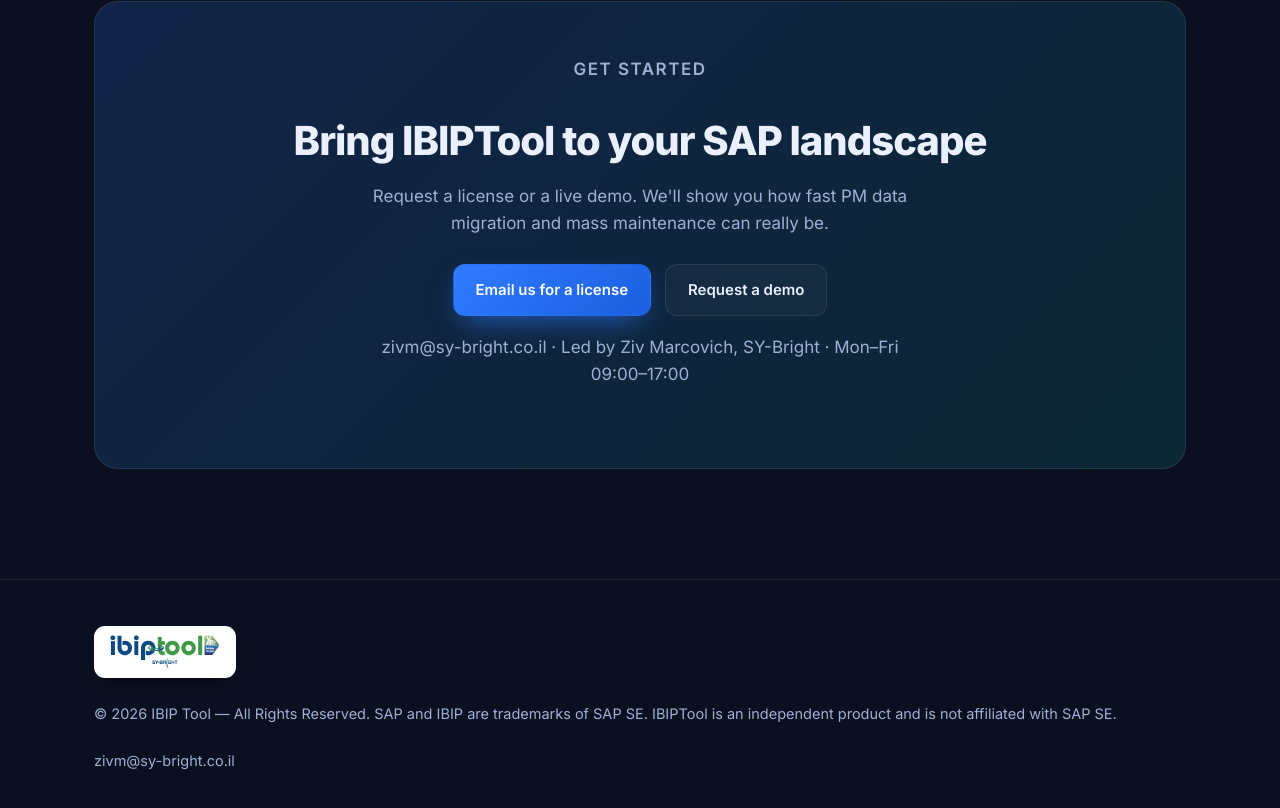
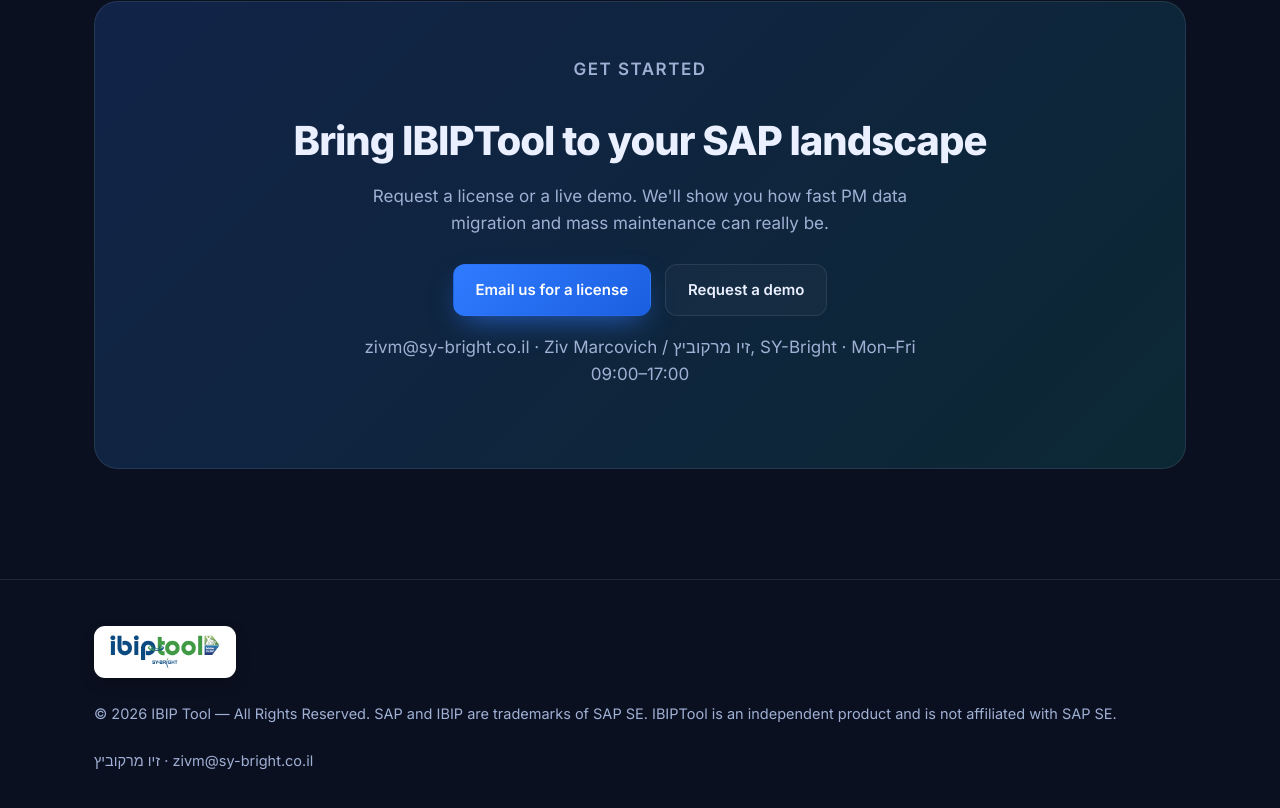
Before and after one commit to ZIVM5010/ibiptool, a plain HTML site: page index.html in a window 1280 px wide. Shown: the part 6342-7150 px from the top of the page. Drawn offline with Linux system fonts and the light colour scheme.

Commit message:
SEO: add ziv marcovich hebrew name to footer

```diff
--- a/index.html
+++ b/index.html
@@ -392,7 +392,7 @@
           <a class="btn btn-primary" href="mailto:zivm@sy-bright.co.il?subject=IBIPTool%20license%20enquiry">Email us for a license</a>
           <a class="btn btn-ghost" href="mailto:zivm@sy-bright.co.il?subject=IBIPTool%20demo%20request">Request a demo</a>
         </div>
-        <p class="micro" style="margin-top:18px">zivm@sy-bright.co.il · Led by Ziv Marcovich, SY-Bright · Mon–Fri 09:00–17:00</p>
+        <p class="micro" style="margin-top:18px">zivm@sy-bright.co.il · Ziv Marcovich / זיו מרקוביץ, SY-Bright · Mon–Fri 09:00–17:00</p>
       </div>
     </div>
   </section>
@@ -402,7 +402,7 @@
   <div class="wrap foot">
     <span class="logo-chip"><img src="logo.png" alt="IBIPTool" /></span>
     <div>© <span id="yr"></span> IBIP Tool — All Rights Reserved. SAP and IBIP are trademarks of SAP SE. IBIPTool is an independent product and is not affiliated with SAP SE.</div>
-    <div><a href="mailto:zivm@sy-bright.co.il">zivm@sy-bright.co.il</a></div>
+    <div>זיו מרקוביץ · <a href="mailto:zivm@sy-bright.co.il">zivm@sy-bright.co.il</a></div>
   </div>
 </footer>
 
```
